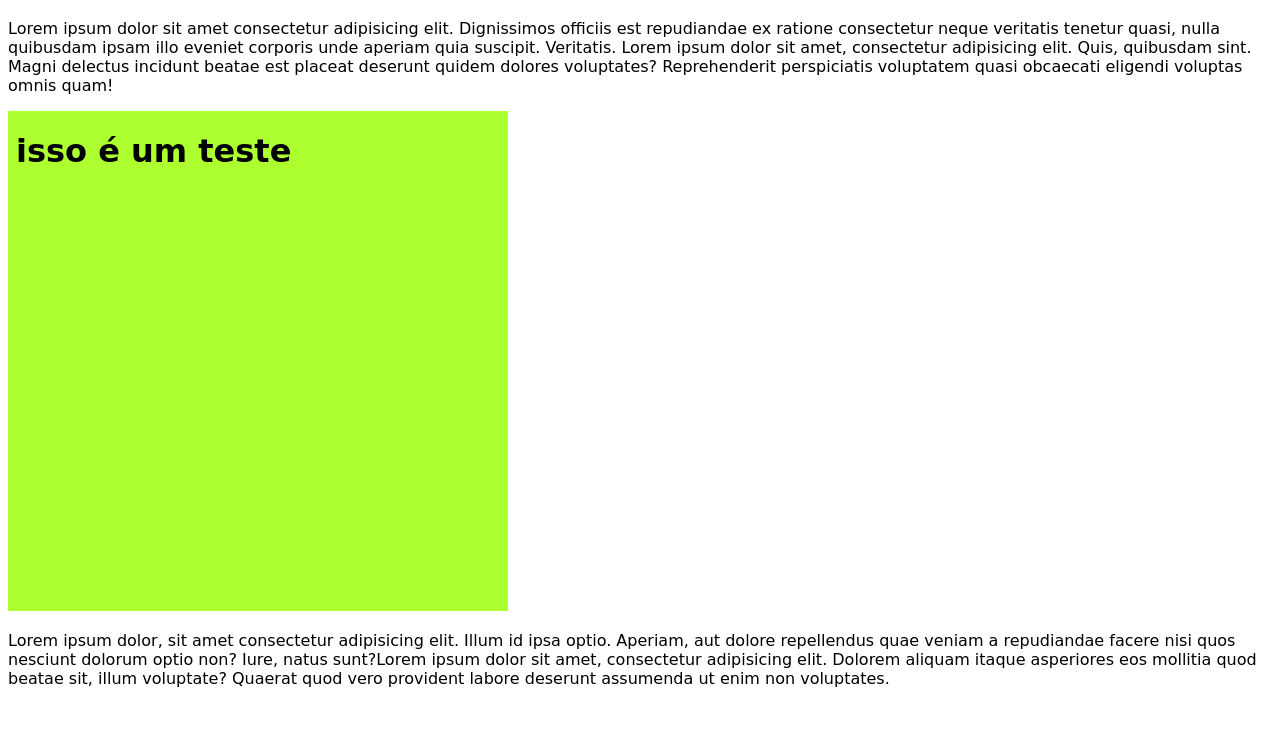
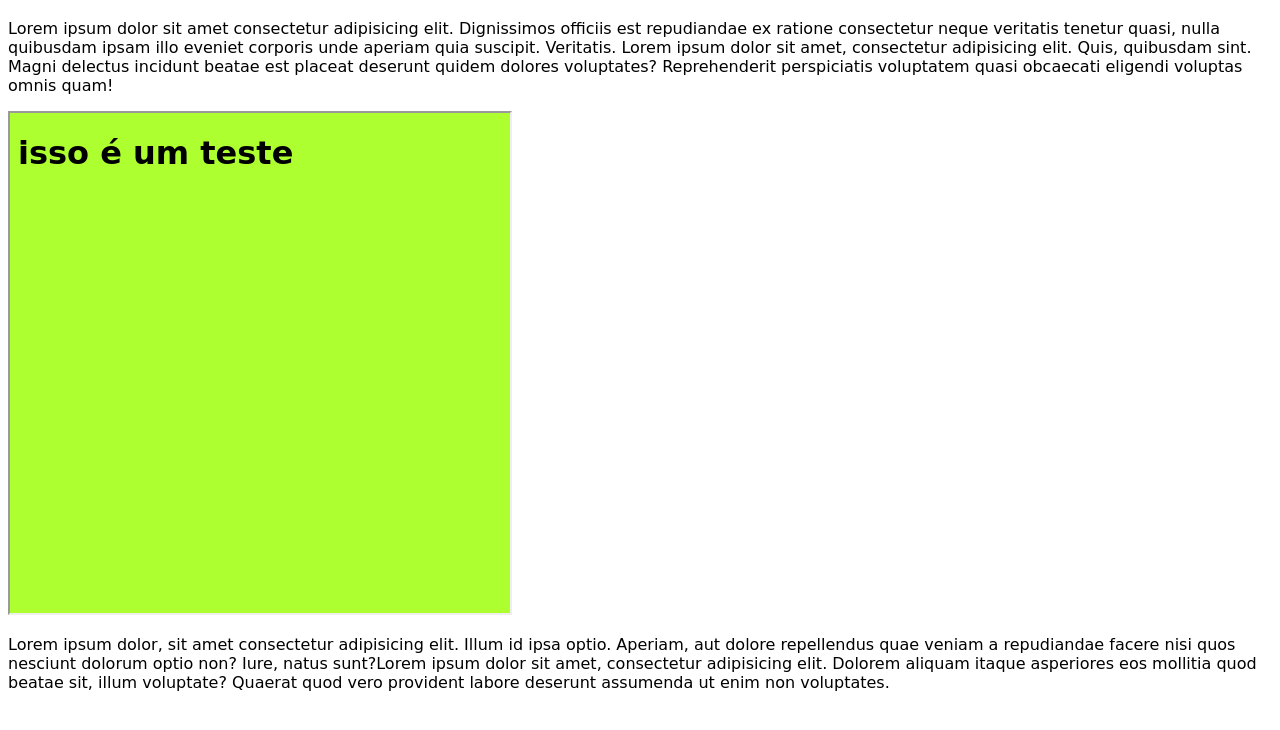
Before and after one commit to dev-alexandre2024/iframes, a plain HTML site: page pagextras/teste.html in a window 1280 px wide. Shown: the part 62-792 px from the top of the page. Drawn offline with Linux system fonts and the light colour scheme.

Commit message:
estudos sobre iframes

```diff
--- a/pagextras/teste.html
+++ b/pagextras/teste.html
@@ -23,7 +23,7 @@
         suscipit. Veritatis. Lorem ipsum dolor sit amet, consectetur adipisicing elit. Quis, quibusdam sint. Magni
         delectus incidunt beatae est placeat deserunt quidem dolores voluptates? Reprehenderit perspiciatis voluptatem
         quasi obcaecati eligendi voluptas omnis quam!</p>
-        <iframe src="pagteste.html" frameborder="0"></iframe>
+        <iframe src="pagteste.html"></iframe>
     <p>Lorem ipsum dolor, sit amet consectetur adipisicing elit. Illum id ipsa optio. Aperiam, aut dolore repellendus
         quae veniam a repudiandae facere nisi quos nesciunt dolorum optio non? Iure, natus sunt?Lorem ipsum dolor sit
         amet, consectetur adipisicing elit. Dolorem aliquam itaque asperiores eos mollitia quod beatae sit, illum
```
